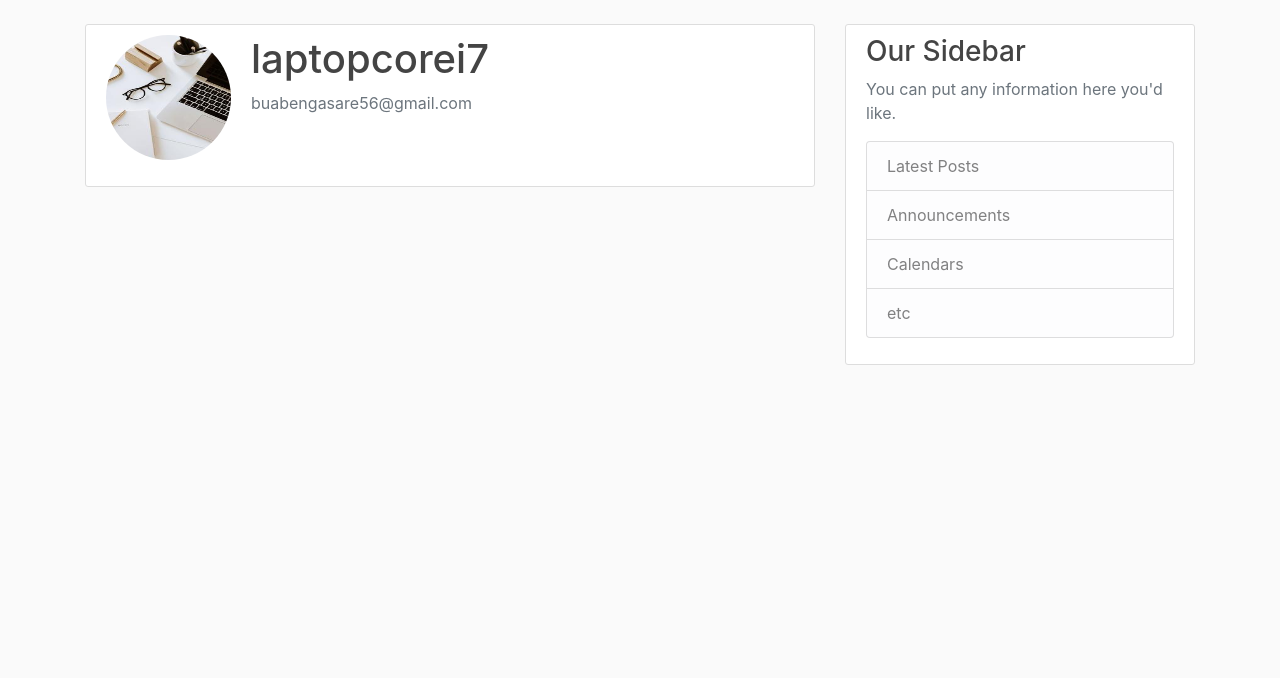
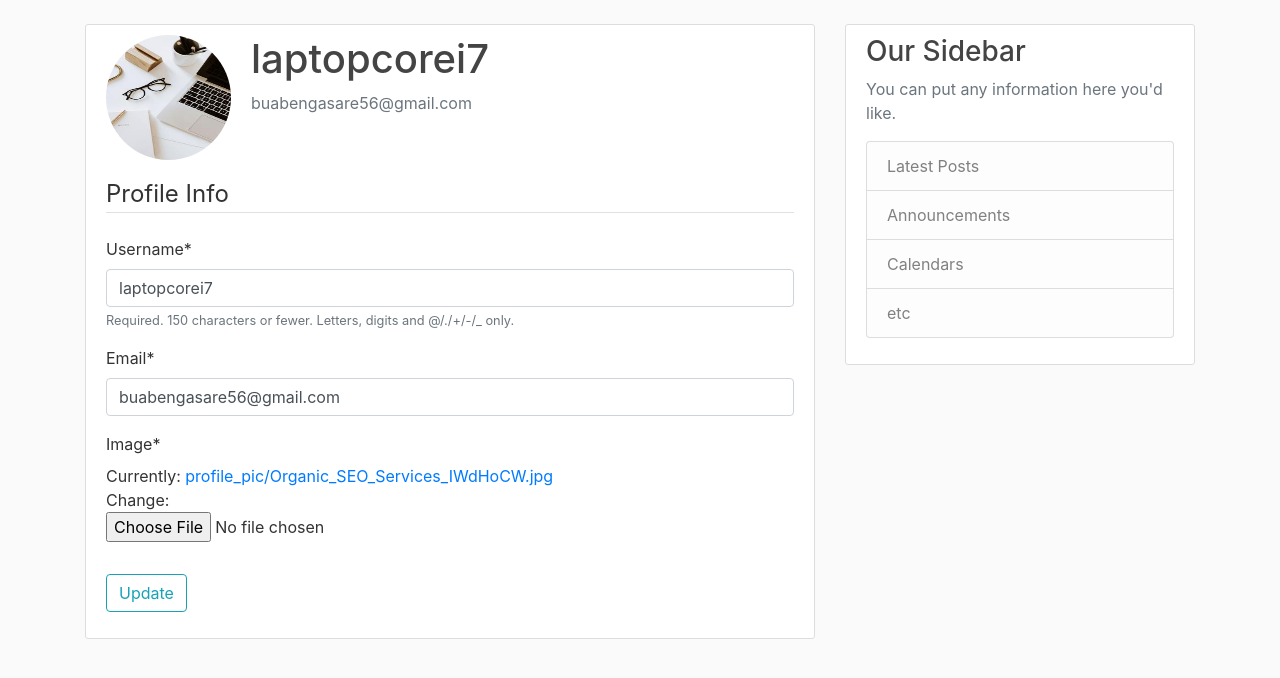
Before and after one commit to Laptopcorei7/django_project, a Django app: page /profile/ in a window 1280 px wide. Shown: the part 56-734 px from the top of the page. Run offline with Django 4.2, Linux system fonts and the light colour scheme; a user stored in the database is signed in; data comes from the database, SQL or seed files in the repository; both versions use the stored data as it was after the commit; some libraries are stand-ins or nearby versions.

Commit message:
Updated the profile page

```diff
--- a/blog/templates/blog/home.html
+++ b/blog/templates/blog/home.html
@@ -5,6 +5,7 @@
 {% for post in posts %}
 
 <article class="media content-section">
+  <img class="rounded-circle article-img" src="{{ post.author.profile.image.url }}">
   <div class="media-body">
     <div class="article-metadata">
       <a class="mr-2" href="#">{{ post.author }}</a>
--- a/users/forms.py
+++ b/users/forms.py
@@ -1,6 +1,7 @@
 from django import forms
 from django.contrib.auth.models import User
 from django.contrib.auth.forms import UserCreationForm
+from .models import Profile
 
 
 class UserRegistrationForm(UserCreationForm):
@@ -9,3 +10,17 @@ class UserRegistrationForm(UserCreationForm):
     class Meta:
         model = User
         fields = ['username', 'email', 'password1', 'password2']
+
+
+class UserUpdateForm(forms.ModelForm):
+    email = forms.EmailField()
+
+    class Meta:
+        model = User
+        fields = ['username', 'email']
+
+
+class ProfileUpdateForm(forms.ModelForm):
+    class Meta:
+        model = Profile
+        fields = ['image']
--- a/users/models.py
+++ b/users/models.py
@@ -1,5 +1,6 @@
 from django.db import models
 from django.contrib.auth.models import User
+from PIL import Image
 
 
 class Profile(models.Model):
@@ -8,3 +9,13 @@ class Profile(models.Model):
 
     def __str__(self):
         return f'{self.user.username} Profile'
+
+    def save(self):
+        super().save()
+
+        img = Image.open(self.image.path)
+
+        if img.height > 300 or img.width > 300:
+            output_size = (300, 300)
+            img.thumbnail(output_size)
+            img.save(self.image.path)
--- a/users/templates/users/profile.html
+++ b/users/templates/users/profile.html
@@ -1,4 +1,5 @@
 {% extends 'blog/base.html' %}
+{% load crispy_forms_tags %}
 {% block content %}
 <div class="content-section">
   <div class="media">
@@ -8,6 +9,16 @@
       <p class="text-secondary">{{ user.email }}</p>
     </div>
   </div>
-  <!-- FORM HERE -->
+  <form method="POST" enctype="multipart/form-data">
+    {% csrf_token %}
+    <fieldset class="form-group">
+      <legend class="border-bottom mb-4">Profile Info</legend>
+      {{ u_form|crispy }}
+      {{ p_form|crispy }}
+    </fieldset>
+    <div class="form-group">
+      <button class="btn btn-outline-info" type="submit">Update</button>
+    </div>
+  </form>
 </div>
 {% endblock content %}
--- a/users/views.py
+++ b/users/views.py
@@ -1,7 +1,7 @@
 from django.shortcuts import render, redirect
 from django.contrib.auth.decorators import login_required
 from django.contrib import messages
-from .forms import UserRegistrationForm
+from .forms import UserRegistrationForm, UserUpdateForm, ProfileUpdateForm
 
 
 def register(request):
@@ -20,4 +20,24 @@ def register(request):
 
 @login_required
 def profile(request):
-    return render(request, 'users/profile.html')
+    if request.method == 'POST':
+        u_form = UserUpdateForm(request.POST, instance=request.user)
+        p_form = ProfileUpdateForm(
+            request.POST, request.FILES, instance=request.user.profile)
+
+        if u_form.is_valid and p_form.is_valid:
+            u_form.save()
+            p_form.save()
+            messages.success(
+                request, f'Your account has been updated')
+            return redirect('profile')
+
+    else:
+        u_form = UserUpdateForm(instance=request.user)
+        p_form = ProfileUpdateForm(instance=request.user.profile)
+
+    context = {
+        'u_form': u_form,
+        'p_form': p_form
+    }
+    return render(request, 'users/profile.html', context)
```
Also changed, not shown: db.sqlite3, media/profile_pic/Organic_SEO_Services.jpg (added), media/profile_pic/Organic_SEO_Services_IWdHoCW.jpg (added).
